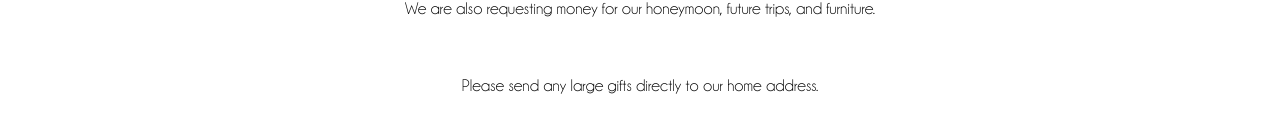
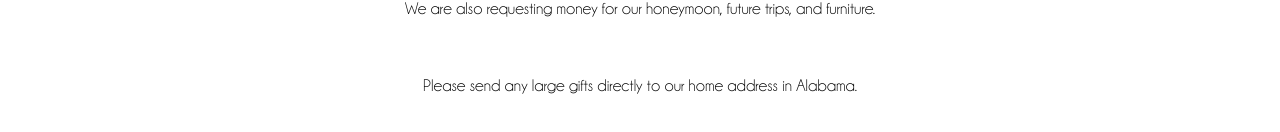
Before and after one commit to SophiaP31/JessysWedding, a plain HTML site: page Registry.html in a window 1280 px wide. Shown: the part 1718-1850 px from the top of the page. Drawn offline with Linux system fonts and the light colour scheme; a script that the page names is missing.

Commit message:
added Alabama to address

```diff
--- a/Registry.html
+++ b/Registry.html
@@ -84,7 +84,7 @@
 <br>
 
 <div>
-  Please send any large gifts directly to our home address.
+  Please send any large gifts directly to our home address in Alabama.
 </div>
 <br>
 <br>
```
